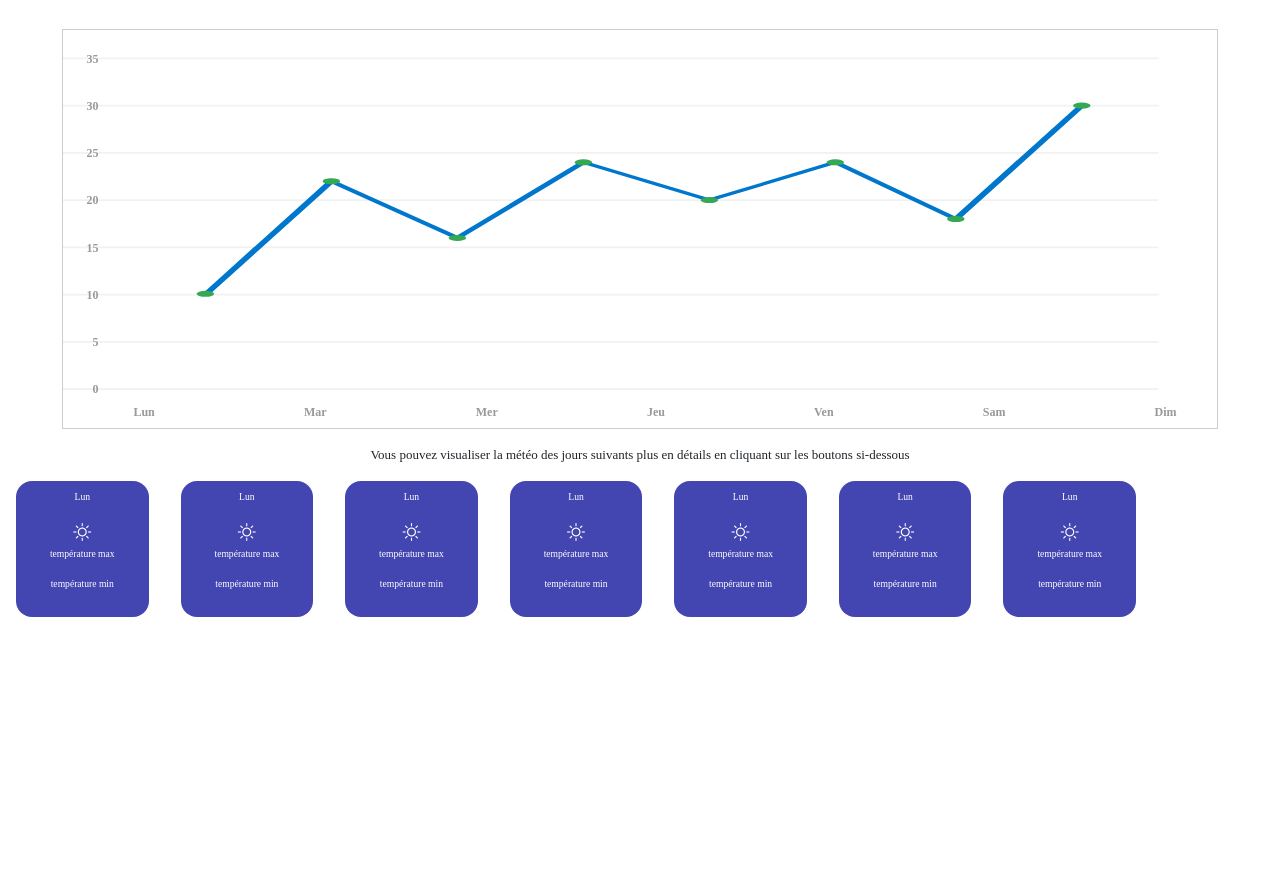
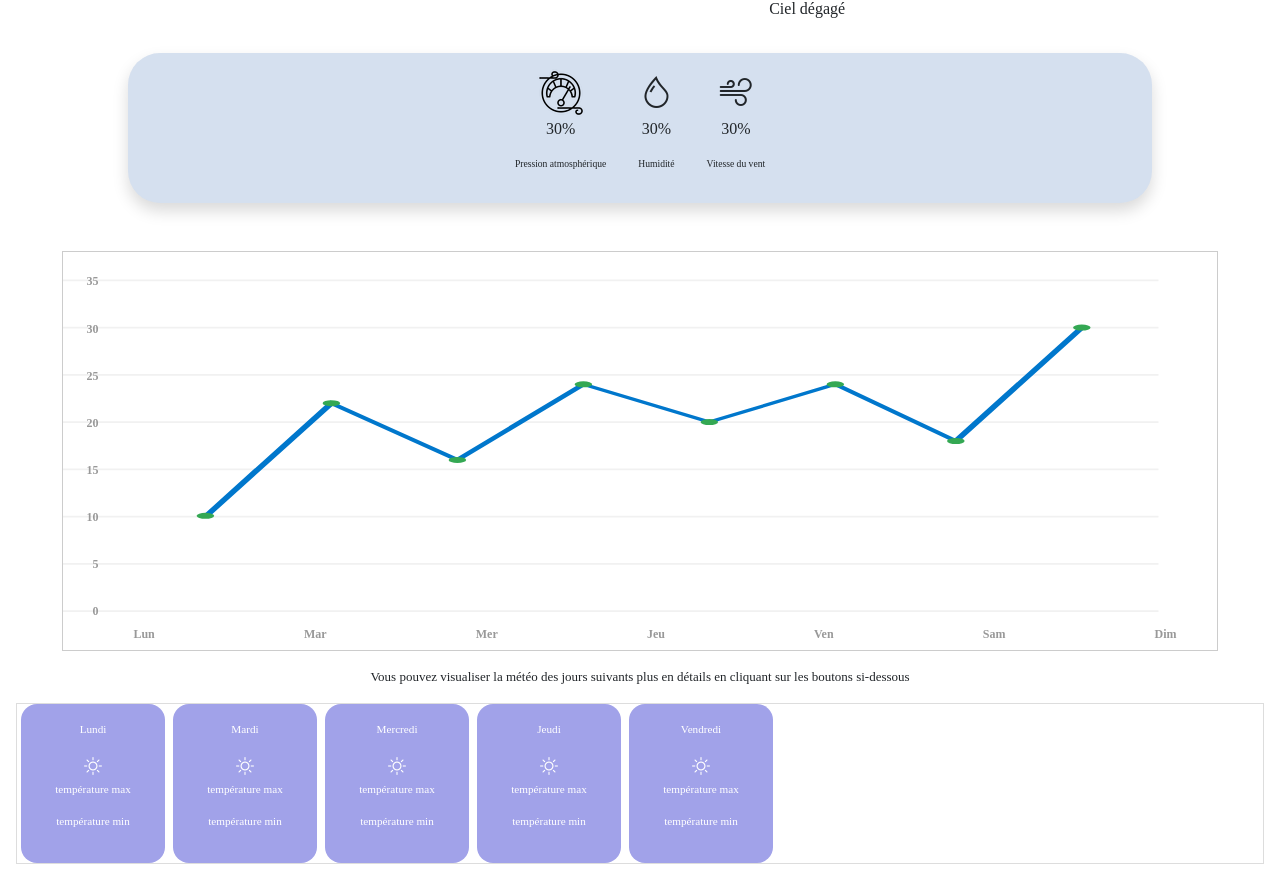
Before and after one commit to KevinLIOUST/meteo, a website: page meteo.html in a window 1280 px wide. Shown: the part 247-1127 px from the top of the page. Before the commit the page ends 864 px from the top, so only its background shows below. Drawn offline with nearby package versions, Linux system fonts and the light colour scheme; no server answers; a web font is replaced by a local one.

Commit message:
Importation des icônes, création de l'interface pour la page de la météo avec les affichages quasi-finis ! :)

```diff
--- a/css/Style-meteo.css
+++ b/css/Style-meteo.css
@@ -1,5 +1,5 @@
 /* Police décriture */
-@import url('https://fonts.googleapis.com/css2?family=Delius&family=Delius+Swash+Caps&family=Delius+Unicase:wght@400;700&display=swap');
+@import url("https://fonts.googleapis.com/css2?family=Delius&family=Delius+Swash+Caps&family=Delius+Unicase:wght@400;700&display=swap");
 
 /* La même police d'écriture pour toute la page */
 body {
@@ -7,11 +7,16 @@ body {
   background-color: rgb(255, 255, 255);
 }
 
+/* Taille du texte pour la température du jour */
+.taille-texte-temperature {
+  font-size: 60px;
+}
+
 /* Pour les informations en détails de la météo */
 .infos-meteo {
   width: 80%;
   height: auto;
-  background-color: rgb(173, 189, 213);
+  background-color: rgb(213, 224, 239);
 }
 
 /* Pour le design d'un graphique qui montre l'évolution de la température en fonction des 5 jours suivants */
@@ -78,17 +83,17 @@ body {
   color: #999;
 }
 
-/* La couleur du bouton */
+/* La couleur du bouton, sa taille */
 .colorBtn {
-  width: 20%;
+  width: auto;
   height: auto;
-  background-color: rgb(67, 69, 176);
+  background-color: rgb(161, 162, 233);
   font-size: 0.8rem;
 }
 
 /* Quand on passe la souris sur le boutons */
 .btn:hover {
-  background-color: rgb(57, 59, 111);
+  background-color: rgb(136, 138, 198);
 }
 
 /* Taille du texte pour la signification des boutons */
@@ -96,9 +101,10 @@ body {
   font-size: small;
 }
 
-/* Taille du texte dans le bouton */
+/* Taille du texte dans le bouton plus taille du bouton */
 .taille-texte-btn {
-  font-size: 0.6rem;
+  width: 110px;
+  font-size: 0.7rem;
 }
 
 /* Taille des icônes dans les boutons */
@@ -106,14 +112,28 @@ body {
   font-size: large;
 }
 
-/* Pour scroller de manière horizontale pour les boutons pour afficher les diférentes météos des jours suivants */
-.scroller {
+/* Taille des icônes dans les informations en détail de la météo */
+.taille-icon-infos-meteo {
+  font-size: xx-large;
+}
+
+/* Taille du texte dans les informations en détail de la météo */
+.taille-texte-infos-meteo {
+  font-size: 0.6rem;
+}
+
+/* Ajout de l'ombre sur les informations en détail de la météo */
+.shadow {
+  box-shadow: rgba(6, 24, 44, 0.4) 0px 0px 0px 2px,
+    rgba(6, 24, 44, 0.65) 0px 4px 6px -1px,
+    rgba(255, 255, 255, 0.08) 0px 1px 0px inset;
+}
+
+/* Pour le scroll à l'horizontal pour les boutons pour afficher la météo pour les 5 jours suivants */
+.wrapper {
+  width: auto;
+  height: auto;
+  border: 1px solid #ddd;
   display: flex;
-  justify-content: center;
-  width: 90%;
-  height: auto;
   overflow-x: auto;
-  white-space: nowrap;
-  scrollbar-color: rgb(67, 69, 176) green;
-  /* scrollbar-width: thin; */
 }
--- a/js/script.js
+++ b/js/script.js
@@ -1,6 +1,7 @@
 let city = "rouen";
 let apiKey = "379a99adac6672b321cbd6175e3c6efd";
 // let tabVilles = ["rouen", "caen", "paris"];
+let tabJoursSemaine = ["lundi", "mardi", "mercredi", "jeudi", "vendredi", "samedi", "dimanche"];
 
 let url = `https://api.openweathermap.org/data/2.5/forecast?q=${city}&appid=${apiKey}&lang=fr&units=metric`;
 
@@ -29,9 +30,31 @@ function recupererDonneesMeteo() {
 
       document.getElementById("date").innerText = json.list[0].dt_txt;
 
-      document.getElementById("temperature").innerText = `${json.list[0].main.temp} °`;
+      document.getElementById(
+        "temperature"
+      ).innerText = `${json.list[0].main.temp} °`;
 
+      document.getElementById("infos-meteo-pression-atmosphérique").innerText =
+        json.list[0].main.pressure + " mmhg";
 
-    })
+      document.getElementById("infos-meteo-humidite").innerText =
+        json.list[0].main.humidity + " %";
+
+      document.getElementById("infos-meteo-vit-wind").innerText =
+        json.list[0].wind.speed + " km/h";
+
+        let j = 0;
+        for (let i=0; i<json.list.length; i+=8) {
+          document.getElementById("temperature-max-" + tabJoursSemaine[j]).innerText = json.list[i].main.temp_max;
+          document.getElementById("temperature-min-" + tabJoursSemaine[j]).innerText = json.list[i].main.temp_min;
+          j++;
+        }
+
+        let jour = 0;
+        for (let i = 0; i < json.list.length; i+=8) {
+          document.getElementById("date-" + tabJoursSemaine[jour]).innerText = json.list[i].dt_txt;
+          jour++;
+        }
+    });
 }
-recupererDonneesMeteo()
+recupererDonneesMeteo();
--- a/meteo.html
+++ b/meteo.html
@@ -1,27 +1,34 @@
 <!DOCTYPE html>
 <html lang="fr">
-
   <head>
     <meta charset="UTF-8" />
     <meta name="viewport" content="width=device-width, initial-scale=1.0" />
     <title>Météo !!!!</title>
 
     <!-- Lien vers Bootstrap -->
-  <link rel="stylesheet" href="node_modules/bootstrap/dist/css/bootstrap.min.css" />
+    <link
+      rel="stylesheet"
+      href="node_modules/bootstrap/dist/css/bootstrap.min.css"
+    />
 
     <!-- Lien vers les icônes Bootstrap -->
-  <link rel="stylesheet" href="node_modules/bootstrap-icons/font/bootstrap-icons.min.css">
+    <link
+      rel="stylesheet"
+      href="node_modules/bootstrap-icons/font/bootstrap-icons.min.css"
+    />
 
     <!-- Lien pour utiliser JavaScript pour les actions de l'utilisateur -->
-  <script src="node_modules/bootstrap/dist/js/bootstrap.bundle.min.js"
+    <script
+      src="node_modules/bootstrap/dist/js/bootstrap.bundle.min.js"
       integrity="sha384-j1CDi7MgGQ12Z7Qab0qlWQ/Qqz24Gc6BM0thvEMVjHnfYGF0rmFCozFSxQBxwHKO"
-    crossorigin="anonymous"></script>
+      crossorigin="anonymous"
+    ></script>
 
     <link rel="stylesheet" href="css/Style-meteo.css" />
   </head>
 
   <body>
-  <header class="mb-5">
+    <header>
       <div class="d-flex justify-content-center">
         <i class="bi bi-geo-alt fs-1" id="localisation">Localisation</i>
       </div>
@@ -31,33 +38,115 @@
     </header>
 
     <main>
-    <div class="d-flex justify-content-center">
-      <p id="temperature">Température</p>
+      <div class="d-flex justify-content-center align-items-center">
+        <p class="taille-texte-temperature m-3" id="temperature">Température</p>
+        <div class="d-block m-3">
+          <img src="img/Soleil.ico" alt="Soleil.ico">
+          <p class="text-center" id="meteo">Ciel dégagé</p>
+        </div>
       </div>
       <div class="d-flex justify-content-center mb-5">
-      <div class="d-grid infos-meteo rounded-5">
-        <p>météo (nuages, pluie, etc...)</p>
+        <div
+          class="d-flex flex-row justify-content-center infos-meteo rounded-5 shadow"
+        >
+          <div class="text-center m-3">
+            <img src="img/pression-air.ico" alt="pression-air.ico" />
+            <p id="infos-meteo-pression-atmosphérique">30%</p>
+            <p class="taille-texte-infos-meteo">Pression atmosphérique</p>
+          </div>
+          <div class="text-center m-3">
+            <i class="bi bi-droplet taille-icon-infos-meteo"></i>
+            <p id="infos-meteo-humidite">30%</p>
+            <p class="taille-texte-infos-meteo">Humidité</p>
+          </div>
+          <div class="text-center m-3">
+            <i class="bi bi-wind taille-icon-infos-meteo"></i>
+            <p id="infos-meteo-vit-wind">30%</p>
+            <p class="taille-texte-infos-meteo">Vitesse du vent</p>
+          </div>
         </div>
       </div>
       <div class="chart-container mb-3">
-
         <div class="chart">
-
-        <svg viewBox="0 0 100 100" preserveAspectRatio="none" class="line-chart">
-
+          <svg
+            viewBox="0 0 100 100"
+            preserveAspectRatio="none"
+            class="line-chart"
+          >
             <!-- Lignes de fond -->
-          <line x1="0" y1="7.5" x2="100" y2="7.5" stroke="#f1f1f1" stroke-width="0.5" />
-          <line x1="0" y1="20" x2="100" y2="20" stroke="#f1f1f1" stroke-width="0.5" />
-          <line x1="0" y1="32.5" x2="100" y2="32.5" stroke="#f1f1f1" stroke-width="0.5" />
-          <line x1="0" y1="45" x2="100" y2="45" stroke="#f1f1f1" stroke-width="0.5" />
-          <line x1="0" y1="57.5" x2="100" y2="57.5" stroke="#f1f1f1" stroke-width="0.5" />
-          <line x1="0" y1="70" x2="100" y2="70" stroke="#f1f1f1" stroke-width="0.5" />
-          <line x1="0" y1="82.5" x2="100" y2="82.5" stroke="#f1f1f1" stroke-width="0.5" />
-          <line x1="0" y1="95" x2="100" y2="95" stroke="#f1f1f1" stroke-width="0.5" />
+            <line
+              x1="0"
+              y1="7.5"
+              x2="100"
+              y2="7.5"
+              stroke="#f1f1f1"
+              stroke-width="0.5"
+            />
+            <line
+              x1="0"
+              y1="20"
+              x2="100"
+              y2="20"
+              stroke="#f1f1f1"
+              stroke-width="0.5"
+            />
+            <line
+              x1="0"
+              y1="32.5"
+              x2="100"
+              y2="32.5"
+              stroke="#f1f1f1"
+              stroke-width="0.5"
+            />
+            <line
+              x1="0"
+              y1="45"
+              x2="100"
+              y2="45"
+              stroke="#f1f1f1"
+              stroke-width="0.5"
+            />
+            <line
+              x1="0"
+              y1="57.5"
+              x2="100"
+              y2="57.5"
+              stroke="#f1f1f1"
+              stroke-width="0.5"
+            />
+            <line
+              x1="0"
+              y1="70"
+              x2="100"
+              y2="70"
+              stroke="#f1f1f1"
+              stroke-width="0.5"
+            />
+            <line
+              x1="0"
+              y1="82.5"
+              x2="100"
+              y2="82.5"
+              stroke="#f1f1f1"
+              stroke-width="0.5"
+            />
+            <line
+              x1="0"
+              y1="95"
+              x2="100"
+              y2="95"
+              stroke="#f1f1f1"
+              stroke-width="0.5"
+            />
 
             <!-- Courbe -->
-          <polyline fill="none" stroke="#0077cc" stroke-width="0.7"
-            points="13,70 24.5,40 36,55 47.5,35 59,45 70.5,35 81.5,50 93,20" id="courbe" />
+            <polyline
+              fill="none"
+              stroke="#0077cc"
+              stroke-width="0.7"
+              points="13,70 24.5,40 36,55 47.5,35 59,45 70.5,35 81.5,50 93,20"
+              id="courbe"
+            />
 
             <!-- Points clés -->
             <circle cx="13" cy="69.8" r="0.8" fill="#34a853" id="point1" />
@@ -92,68 +181,71 @@
             <div class="x-tick">Sam</div>
             <div class="x-tick">Dim</div>
           </div>
+        </div>
+      </div>
+      <p class="text-center m-3 taille-texte">
+        Vous pouvez visualiser la météo des jours suivants plus en détails en
+        cliquant sur les boutons si-dessous
+      </p>
 
-      </div>
-
-    </div>
-    <p class="text-center m-3 taille-texte">Vous pouvez visualiser la météo des jours suivants plus en détails en
-      cliquant sur les
-      boutons si-dessous</p>
-    <div class="d-flex justify-content-center scroller">
-      <button type="button" class="d-flex justify-content-center btn colorBtn rounded-4 p-2 ms-3 mx-3 text-white">
+      <div class="wrapper m-3">
+        <button
+          type="button"
+          class="d-flex justify-content-center btn colorBtn rounded-4 p-3 ms-1 mx-1 text-white"
+        >
           <div>
-          <p class="taille-texte-btn">Lun</p>
+            <p class="taille-texte-btn" id="date-lundi">Lundi</p>
             <i class="bi bi-sun taille-icon-btn"></i>
-          <p class="taille-texte-btn">température max</p>
-          <p class="taille-texte-btn">température min</p>
+            <p class="taille-texte-btn" id="temperature-max-lundi">température max</p>
+            <p class="taille-texte-btn" id="temperature-min-lundi">température min</p>
           </div>
         </button>
-      <button type="button" class="d-flex justify-content-center btn colorBtn rounded-4 p-2 ms-3 mx-3 text-white">
+
+        <button
+          type="button"
+          class="d-flex justify-content-center btn colorBtn rounded-4 p-3 ms-1 mx-1 text-white"
+        >
           <div>
-          <p class="taille-texte-btn">Lun</p>
+            <p class="taille-texte-btn" id="date-mardi">Mardi</p>
             <i class="bi bi-sun taille-icon-btn"></i>
-          <p class="taille-texte-btn">température max</p>
-          <p class="taille-texte-btn">température min</p>
+            <p class="taille-texte-btn" id="temperature-max-mardi">température max</p>
+            <p class="taille-texte-btn" id="temperature-min-mardi">température min</p>
           </div>
         </button>
-      <button type="button" class="d-flex justify-content-center btn colorBtn rounded-4 p-2 ms-3 mx-3 text-white">
+
+        <button
+          type="button"
+          class="d-flex justify-content-center btn colorBtn rounded-4 p-3 ms-1 mx-1 text-white"
+        >
           <div>
-          <p class="taille-texte-btn">Lun</p>
+            <p class="taille-texte-btn" id="date-mercredi">Mercredi</p>
             <i class="bi bi-sun taille-icon-btn"></i>
-          <p class="taille-texte-btn">température max</p>
-          <p class="taille-texte-btn">température min</p>
+            <p class="taille-texte-btn" id="temperature-max-mercredi">température max</p>
+            <p class="taille-texte-btn" id="temperature-min-mercredi">température min</p>
           </div>
         </button>
-      <button type="button" class="d-flex justify-content-center btn colorBtn rounded-4 p-2 ms-3 mx-3 text-white">
+
+        <button
+          type="button"
+          class="d-flex justify-content-center btn colorBtn rounded-4 p-3 ms-1 mx-1 text-white"
+        >
           <div>
-          <p class="taille-texte-btn">Lun</p>
+            <p class="taille-texte-btn" id="date-jeudi">Jeudi</p>
             <i class="bi bi-sun taille-icon-btn"></i>
-          <p class="taille-texte-btn">température max</p>
-          <p class="taille-texte-btn">température min</p>
+            <p class="taille-texte-btn" id="temperature-max-jeudi">température max</p>
+            <p class="taille-texte-btn" id="temperature-min-jeudi">température min</p>
           </div>
         </button>
-      <button type="button" class="d-flex justify-content-center btn colorBtn rounded-4 p-2 ms-3 mx-3 text-white">
+
+        <button
+          type="button"
+          class="d-flex justify-content-center btn colorBtn rounded-4 p-3 ms-1 mx-1 text-white"
+        >
           <div>
-          <p class="taille-texte-btn">Lun</p>
+            <p class="taille-texte-btn" id="date-vendredi">Vendredi</p>
             <i class="bi bi-sun taille-icon-btn"></i>
-          <p class="taille-texte-btn">température max</p>
-          <p class="taille-texte-btn">température min</p>
-        </div>
-      </button>
-      <button type="button" class="d-flex justify-content-center btn colorBtn rounded-4 p-2 ms-3 mx-3 text-white">
-        <div>
-          <p class="taille-texte-btn">Lun</p>
-          <i class="bi bi-sun taille-icon-btn"></i>
-          <p class="taille-texte-btn">température max</p>
-          <p class="taille-texte-btn">température min</p>
-        </div>
-      </button>
-      <button type="button" class="d-flex justify-content-center btn colorBtn rounded-4 p-2 ms-3 mx-3 text-white">
-        <div>
-          <p class="taille-texte-btn">Lun</p>
-          <i class="bi bi-sun taille-icon-btn"></i>
-          <p class="taille-texte-btn">température max</p>
-          <p class="taille-texte-btn">température min</p>
+            <p class="taille-texte-btn" id="temperature-max-vendredi">température max</p>
+            <p class="taille-texte-btn" id="temperature-min-vendredi">température min</p>
           </div>
         </button>
       </div>
@@ -161,5 +253,4 @@
 
     <script src="js/script.js"></script>
   </body>
-
 </html>
```
Also changed, not shown: img/Soleil.ico (added), img/pression-air.ico (added). Lines whose indentation alone changed are shown as unchanged.
